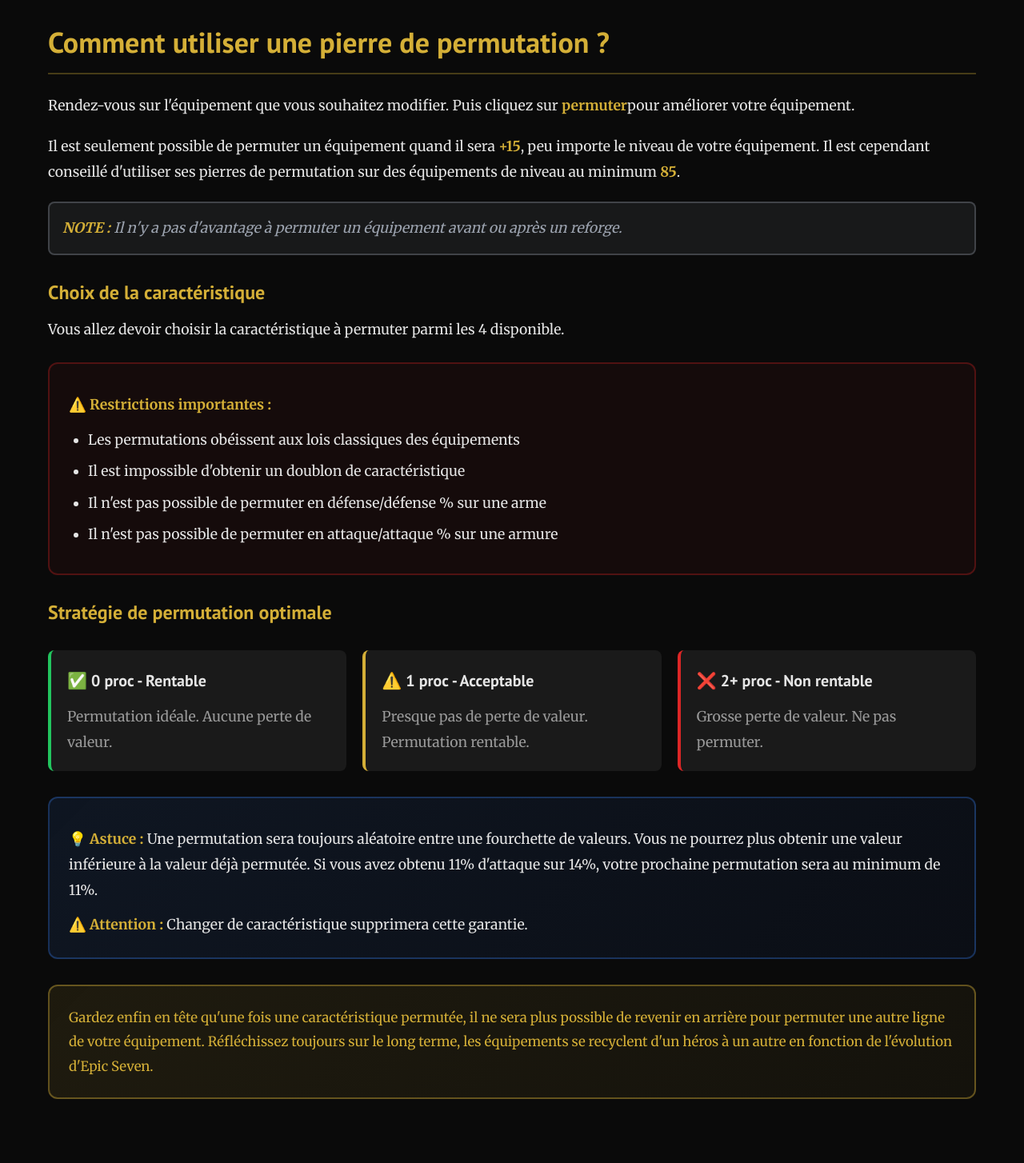
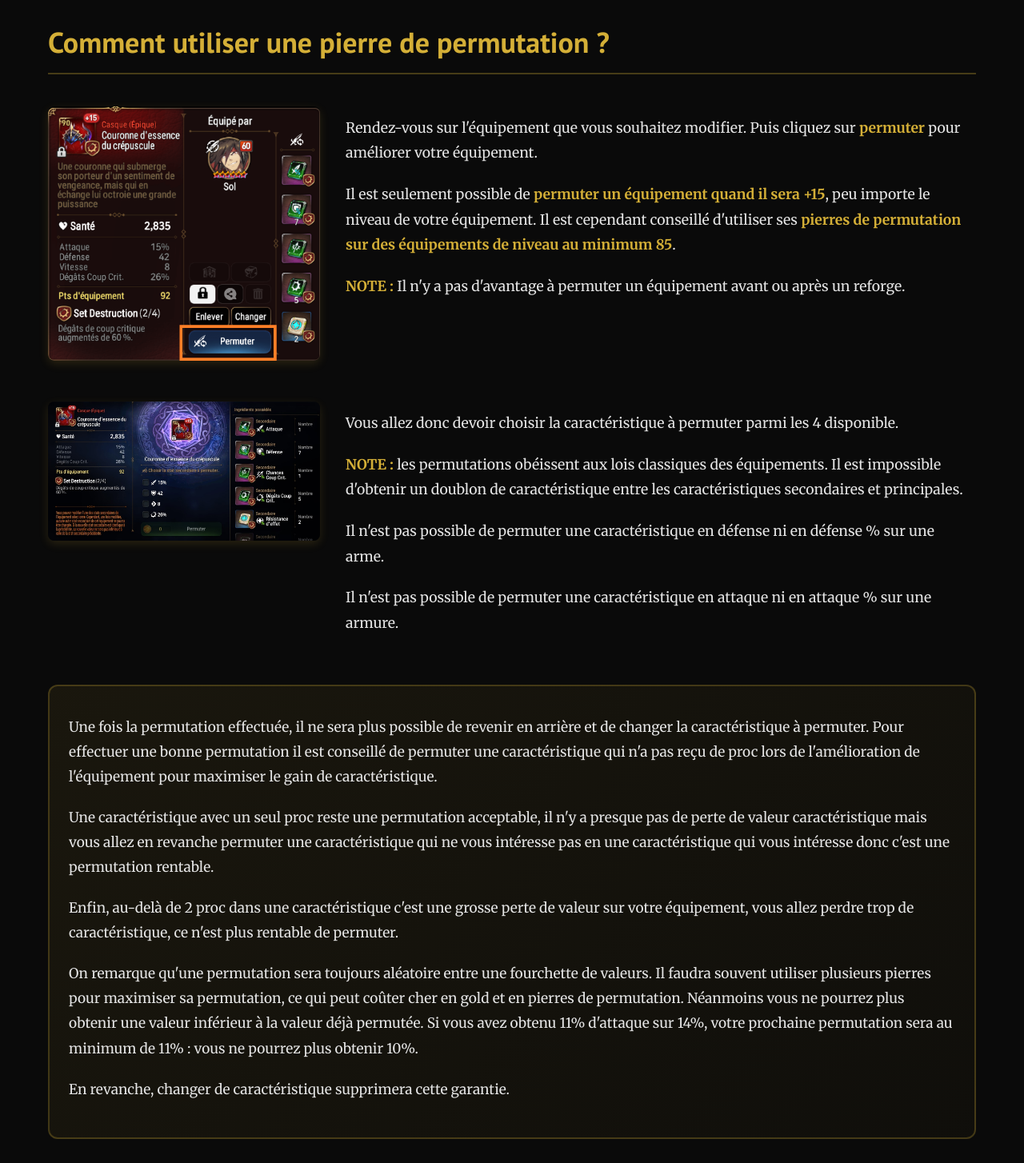
Before and after one commit to franckCopilot/e7pourlesnoobs, a Next.js app: page /ressources/pierres-de-permutation in a window 1280 px wide. Shown: the part 5000-6454 px from the top of the page at 80% size. Built offline with nearby package versions, Linux system fonts and the light colour scheme.

Commit message:
Refactor code structure for improved readability and maintainability

```diff
--- a/src/app/ressources/pierres-de-permutation/page.tsx
+++ b/src/app/ressources/pierres-de-permutation/page.tsx
@@ -161,65 +161,74 @@ export default function PierresPermutation() {
         <section className={styles.section}>
           <h2 className={styles.sectionTitle}>Comment utiliser une pierre de permutation ?</h2>
           <div className={styles.content}>
+            <div className={styles.usageBlock}>
+              <div className={styles.usageImageBlock}>
+                <img
+                  src="/images/permutation/evenement.png"
+                  alt="Permuter équipement"
+                  className={styles.usageImg}
+                />
+              </div>
+              <div className={styles.usageTextBlock}>
                 <p>
-              Rendez-vous sur l&apos;équipement que vous souhaitez modifier. Puis cliquez sur <strong>permuter</strong>
-              pour améliorer votre équipement.
+                  Rendez-vous sur l&apos;équipement que vous souhaitez modifier. Puis cliquez sur <strong>permuter</strong> pour améliorer votre équipement.
                 </p>
                 <p>
-              Il est seulement possible de permuter un équipement quand il sera <strong>+15</strong>, peu importe
-              le niveau de votre équipement. Il est cependant conseillé d&apos;utiliser ses pierres de permutation
-              sur des équipements de niveau au minimum <strong>85</strong>.
+                  Il est seulement possible de <strong>permuter un équipement quand il sera +15</strong>, peu importe le niveau de votre équipement. Il est cependant conseillé d&apos;utiliser ses <strong>pierres de permutation sur des équipements de niveau au minimum 85</strong>.
                 </p>
-            <div className={styles.noteBox}>
+                <p><strong>NOTE :</strong> Il n&apos;y a pas d&apos;avantage à permuter un équipement avant ou après un reforge.</p>
+              </div>
+            </div>
+            <div className={styles.usageBlock}>
+              <div className={styles.usageImageBlock}>
+                <img
+                  src="/images/permutation/image.jpg"
+                  alt="Choix caractéristique à permuter"
+                  className={styles.usageImg}
+                />
+              </div>
+              <div className={styles.usageTextBlock}>
                 <p>
-                <strong>NOTE :</strong> Il n&apos;y a pas d&apos;avantage à permuter un équipement avant ou après un reforge.
+                  Vous allez donc devoir choisir la caractéristique à permuter parmi les 4 disponible.
+                </p>
+                <p><strong>NOTE :</strong> les permutations obéissent aux lois classiques des équipements. Il est impossible d&apos;obtenir un doublon de caractéristique entre les caractéristiques secondaires et principales.</p>
+                <p>Il n&apos;est pas possible de permuter une caractéristique en défense ni en défense % sur une arme.</p>
+                <p>Il n&apos;est pas possible de permuter une caractéristique en attaque ni en attaque % sur une armure.</p>
+              </div>
+            </div>
+            <div className={styles.usageFinalNote}>
+              <p>
+                Une fois la permutation effectuée, il ne sera plus possible de revenir en arrière et de changer la caractéristique à permuter. Pour effectuer une bonne permutation il est conseillé de permuter une caractéristique qui n&apos;a pas reçu de proc lors de l&apos;amélioration de l&apos;équipement pour maximiser le gain de caractéristique.
+              </p>
+              <p>
+                Une caractéristique avec un seul proc reste une permutation acceptable, il n&apos;y a presque pas de perte de valeur caractéristique mais vous allez en revanche permuter une caractéristique qui ne vous intéresse pas en une caractéristique qui vous intéresse donc c&apos;est une permutation rentable.
+              </p>
+              <p>
+                Enfin, au-delà de 2 proc dans une caractéristique c&apos;est une grosse perte de valeur sur votre équipement, vous allez perdre trop de caractéristique, ce n&apos;est plus rentable de permuter.
+              </p>
+              <p>
+                On remarque qu&apos;une permutation sera toujours aléatoire entre une fourchette de valeurs. Il faudra souvent utiliser plusieurs pierres pour maximiser sa permutation, ce qui peut coûter cher en gold et en pierres de permutation. Néanmoins vous ne pourrez plus obtenir une valeur inférieur à la valeur déjà permutée. Si vous avez obtenu 11% d&apos;attaque sur 14%, votre prochaine permutation sera au minimum de 11% : vous ne pourrez plus obtenir 10%.
+              </p>
+              <p>
+                En revanche, changer de caractéristique supprimera cette garantie.
               </p>
             </div>
-            <h3 className={styles.subTitle}>Choix de la caractéristique</h3>
-            <p>
-              Vous allez devoir choisir la caractéristique à permuter parmi les 4 disponible.
-            </p>
-            <div className={styles.warningBox}>
-              <p><strong>⚠️ Restrictions importantes :</strong></p>
-              <ul>
-                <li>Les permutations obéissent aux lois classiques des équipements</li>
-                <li>Il est impossible d&apos;obtenir un doublon de caractéristique</li>
-                <li>Il n&apos;est pas possible de permuter en défense/défense % sur une arme</li>
-                <li>Il n&apos;est pas possible de permuter en attaque/attaque % sur une armure</li>
-              </ul>
+              <div className={styles.procImageGrid}>
+                <div className={styles.procImageItem}>
+                  <img src="/images/permutation/fabrication-1.png" alt="0 proc" className={styles.procImage} />
+                  <div className={styles.procLabel}>0 proc</div>
                 </div>
-            <h3 className={styles.subTitle}>Stratégie de permutation optimale</h3>
-            <div className={styles.procGuide}>
-              <div className={styles.procCardGreen}>
-                <h4>✅ 0 proc - Rentable</h4>
-                <p>Permutation idéale. Aucune perte de valeur.</p>
+                <div className={styles.procImageItem}>
+                  <img src="/images/permutation/fabrication-2.png" alt="1 proc" className={styles.procImage} />
+                  <div className={styles.procLabel}>1 proc</div>
                 </div>
-              <div className={styles.procCardGold}>
-                <h4>⚠️ 1 proc - Acceptable</h4>
-                <p>Presque pas de perte de valeur. Permutation rentable.</p>
-              </div>
-              <div className={styles.procCardRed}>
-                <h4>❌ 2+ proc - Non rentable</h4>
-                <p>Grosse perte de valeur. Ne pas permuter.</p>
+                <div className={styles.procImageItem}>
+                  <img src="/images/permutation/fabrication-3.png" alt="2 proc et plus" className={styles.procImage} />
+                  <div className={styles.procLabel}>2 proc et plus</div>
                 </div>
               </div>
-            <div className={styles.tipBox}>
-              <p>
-                <strong>💡 Astuce :</strong> Une permutation sera toujours aléatoire entre une fourchette de valeurs.
-                Vous ne pourrez plus obtenir une valeur inférieure à la valeur déjà permutée. Si vous avez obtenu 11%
-                d&apos;attaque sur 14%, votre prochaine permutation sera au minimum de 11%.
-              </p>
-              <p>
-                <strong>⚠️ Attention :</strong> Changer de caractéristique supprimera cette garantie.
-              </p>
-            </div>
-            <div className={styles.finalNote}>
-              <p>
-                Gardez enfin en tête qu&apos;une fois une caractéristique permutée, il ne sera plus possible de
-                revenir en arrière pour permuter une autre ligne de votre équipement. Réfléchissez toujours sur
-                le long terme, les équipements se recyclent d&apos;un héros à un autre en fonction de l&apos;évolution
-                d&apos;Epic Seven.
-              </p>
+              <div className={styles.procFinalText}>
+                Gardez enfin en tête qu&apos;une fois une caractéristique permutée, il ne sera plus possible de revenir en arrière pour permuter une autre ligne de votre équipement. Réfléchissez toujours sur le long terme, les équipements se recyclent d&apos;un héros à un autre en fonction de l&apos;évolution d&apos;Epic Seven, votre permutation devra sans doute s&apos;adapter à d&apos;autres héros dans le futur.
               </div>
           </div>
         </section>
--- a/src/app/ressources/pierres-de-permutation/permutation.module.css
+++ b/src/app/ressources/pierres-de-permutation/permutation.module.css
@@ -1,3 +1,46 @@
+/* Bloc usage pierre de permutation */
+.usageBlock {
+  display: flex;
+  align-items: flex-start;
+  gap: 32px;
+  margin: 40px 0;
+}
+.usageImageBlock {
+  flex: 0 0 340px;
+  max-width: 340px;
+}
+.usageImg {
+  width: 100%;
+  max-width: 340px;
+  height: auto;
+  border-radius: 8px;
+  box-shadow: 0 4px 12px rgba(212, 175, 55, 0.15);
+}
+.usageTextBlock {
+  flex: 1;
+  color: #e5e5e5;
+  font-size: 1.1rem;
+  line-height: 1.8;
+}
+.usageTextBlock p {
+  margin-bottom: 18px;
+}
+.usageTextBlock strong {
+  color: #D4AF37;
+  font-weight: 600;
+}
+.usageFinalNote {
+  background: linear-gradient(135deg, rgba(212, 175, 55, 0.08) 0%, rgba(212, 175, 55, 0.03) 100%);
+  border: 2px solid rgba(212, 175, 55, 0.25);
+  border-radius: 12px;
+  padding: 24px;
+  margin: 32px 0;
+  color: #e5e5e5;
+  font-size: 1.08rem;
+}
+.usageFinalNote strong {
+  color: #D4AF37;
+}
 .container {
   max-width: 1200px;
   margin: 0 auto;
```
Also changed, not shown: public/images/permutation/fabrication-3.png, public/images/permutation/image.jpg (added). Lines whose indentation alone changed are shown as unchanged.
